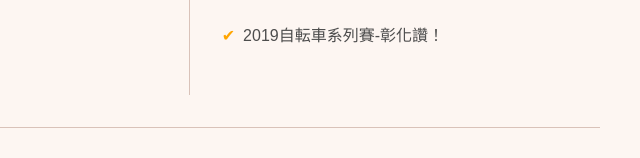
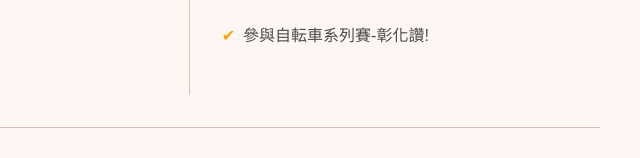
Before and after one commit to leoliao57/-DIV-CSS-B11105017-20250502, a plain HTML site: page index.html in a window 1280 px wide. Shown: the part 642-800 px from the top of the page, 640-1280 px from the left. Drawn offline with Linux system fonts and the light colour scheme.

Commit message:
new2 0502

```diff
--- a/index.html
+++ b/index.html
@@ -46,7 +46,7 @@
       <div class="section-block">
         <h2>多元參與</h2>
         <ul>
-          <li>2019自転車系列賽-彰化讚！</li>
+          <li>參與自転車系列賽-彰化讚!</li>
         </ul>
       </div>
     </section>
```
